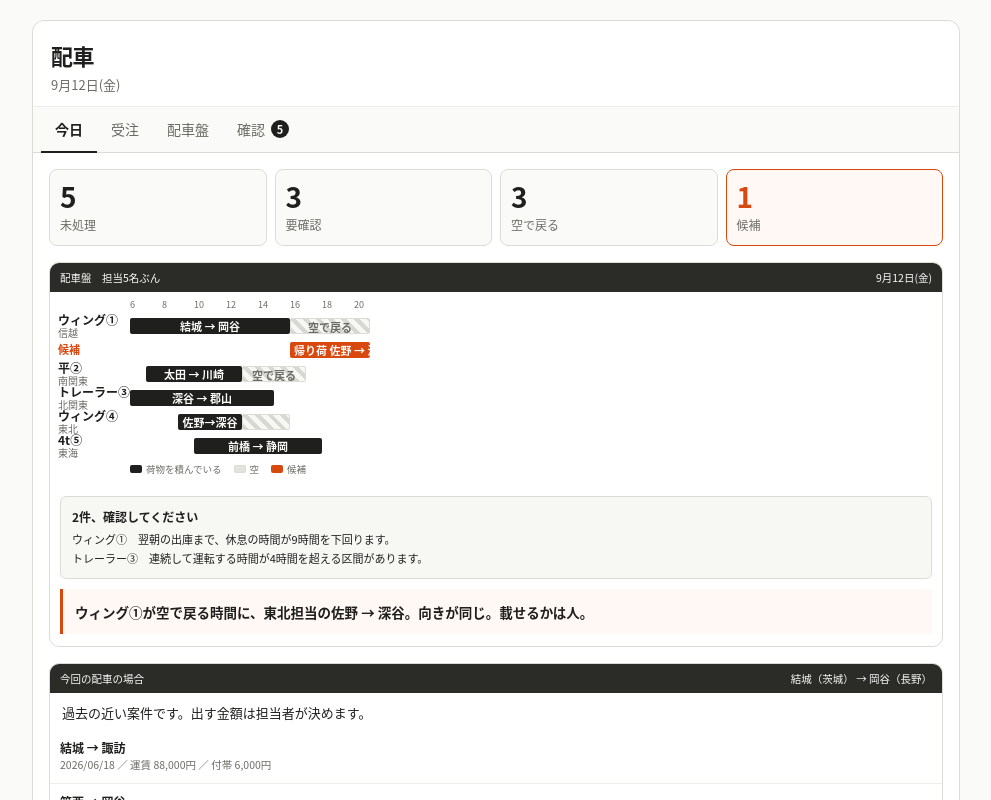
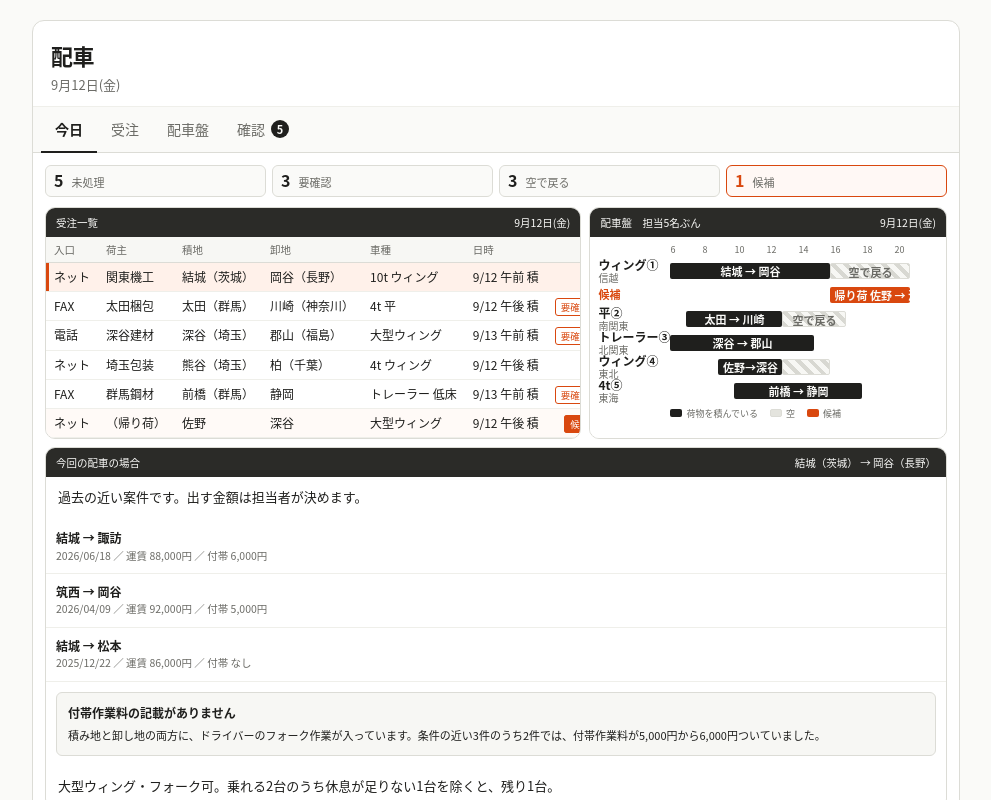
Before and after one commit to ideal-tomy/driver_dash_demo, a React (Vite) app: page /board in a window 1280 px wide. Shown: the top 800 px of the page, without its empty margins (144-1135 px from the left). Built offline with nearby package versions, Linux system fonts and the light colour scheme.

Commit message:
UI変更

```diff
--- a/src/app/TodayConsole.tsx
+++ b/src/app/TodayConsole.tsx
@@ -3,7 +3,7 @@ import { DispatchBoard } from "../components/board/DispatchBoard";
 import { OrderDetail } from "../components/orders/OrderDetail";
 import { OrderInbox } from "../components/orders/OrderInbox";
 import { LeisurePanel } from "../components/orders/LeisurePanel";
-import { ThisTimeCard } from "../components/orders/ThisTimeCard";
+import { DispatchDesk } from "../components/orders/DispatchDesk";
 
 const TABS: { id: ConsoleTab; label: string }[] = [
   { id: "today", label: "今日" },
@@ -61,8 +61,8 @@ export function TodayConsole({ inFlow = true }: Props) {
       </nav>
 
       {consoleTab === "today" ? (
-        <div className="console-body">
-          <div className="stat-row">
+        <div className="console-body is-desk">
+          <div className="stat-row is-slim">
             <div className="stat">
               <b>{openCount}</b>
               <span>未処理</span>
@@ -81,13 +81,7 @@ export function TodayConsole({ inFlow = true }: Props) {
             </div>
           </div>
 
-          <div className="console-section">
-            <DispatchBoard interactive={false} compact showIntent={false} />
-          </div>
-
-          <div className="console-section">
-            <ThisTimeCard />
-          </div>
+          <DispatchDesk />
 
           {(dutyAlerts.length > 0 || faxAlerts.length > 0) ? (
             <div className="console-section">
--- a/src/components/board/DispatchBoard.tsx
+++ b/src/components/board/DispatchBoard.tsx
@@ -5,6 +5,7 @@ type Props = {
   compact?: boolean;
   showIntent?: boolean;
   showAlerts?: boolean;
+  showReason?: boolean;
 };
 
 export function DispatchBoard({
@@ -12,6 +13,7 @@ export function DispatchBoard({
   compact = false,
   showIntent = true,
   showAlerts = true,
+  showReason = true,
 }: Props) {
   const {
     board,
@@ -126,15 +128,15 @@ export function DispatchBoard({
         </div>
       ) : null}
 
-      {suggestionVisible ? (
+      {showReason && suggestionVisible ? (
         <p className="knowledge-reason">{suggestion.reason}</p>
       ) : null}
-      {returnDecision === "accepted" ? (
+      {showReason && returnDecision === "accepted" ? (
         <p className="knowledge-reason">
           佐野 → 深谷を載せました。向きが同じだったため候補に出しています。休息の確認は残ります。
         </p>
       ) : null}
-      {returnDecision === "rejected" ? (
+      {showReason && returnDecision === "rejected" ? (
         <p className="knowledge-reason is-muted">
           候補は出しました。載せるかは人が決めています。
         </p>
--- /dev/null
+++ b/src/components/orders/DispatchDesk.tsx
@@ -0,0 +1,132 @@
+import { useState } from "react";
+import { useDemo } from "../../state/DemoStore";
+import { DispatchBoard } from "../board/DispatchBoard";
+import { ThisTimeCard } from "./ThisTimeCard";
+
+export function DispatchDesk() {
+  const { deskOrders, board } = useDemo();
+  const [selectedId, setSelectedId] = useState("ord-1058695");
+  const selected =
+    deskOrders.find((o) => o.id === selectedId) ?? deskOrders[0] ?? null;
+
+  return (
+    <div className="desk">
+      <div className="desk-split">
+        <section className="desk-left" aria-label="受注一覧">
+          <div className="desk-pane-hd">
+            <span>受注一覧</span>
+            <span>{board.dateLabel}</span>
+          </div>
+          <div className="desk-table-wrap">
+            <table className="desk-table">
+              <thead>
+                <tr>
+                  <th>入口</th>
+                  <th>荷主</th>
+                  <th>積地</th>
+                  <th>卸地</th>
+                  <th>車種</th>
+                  <th>日時</th>
+                  <th></th>
+                </tr>
+              </thead>
+              <tbody>
+                {deskOrders.map((o) => {
+                  const on = o.id === selected?.id;
+                  const rowClass = [
+                    on ? "is-on" : "",
+                    o.isReturnCandidate ? "is-cand" : "",
+                    o.needsConfirm ? "is-confirm" : "",
+                  ]
+                    .filter(Boolean)
+                    .join(" ");
+                  return (
+                    <tr
+                      key={o.id}
+                      className={rowClass || undefined}
+                      aria-selected={on}
+                      tabIndex={0}
+                      onClick={() => setSelectedId(o.id)}
+                      onKeyDown={(e) => {
+                        if (e.key === "Enter" || e.key === " ") {
+                          e.preventDefault();
+                          setSelectedId(o.id);
+                        }
+                      }}
+                    >
+                      <td>{o.channel}</td>
+                      <td>{o.shipper}</td>
+                      <td>{o.route.from}</td>
+                      <td>{o.route.to}</td>
+                      <td>{o.vehicleType}</td>
+                      <td>{o.loadDate}</td>
+                      <td>
+                        {o.isReturnCandidate ? (
+                          <span className="tg sug">候補</span>
+                        ) : o.needsConfirm ? (
+                          <span className="tg w">要確認</span>
+                        ) : o.status === "done" ? (
+                          <span className="tg">処理済</span>
+                        ) : null}
+                      </td>
+                    </tr>
+                  );
+                })}
+              </tbody>
+            </table>
+          </div>
+        </section>
+
+        <section className="desk-right" aria-label="運行">
+          <DispatchBoard
+            interactive={false}
+            compact
+            showIntent={false}
+            showAlerts={false}
+            showReason={false}
+          />
+        </section>
+      </div>
+
+      <section className="desk-bottom" aria-label="今回の根拠">
+        {selected?.isReturnCandidate ? (
+          <div className="scr">
+            <div className="top">
+              <span>帰り荷の候補</span>
+              <span>
+                {selected.route.from} → {selected.route.to}
+              </span>
+            </div>
+            <p className="knowledge-reason">{board.suggestion.reason}</p>
+          </div>
+        ) : selected?.needsConfirm ? (
+          <div className="scr">
+            <div className="top">
+              <span>要確認</span>
+              <span>
+                {selected.route.from} → {selected.route.to}
+              </span>
+            </div>
+            <p className="knowledge-lead">
+              {selected.confirmNote}。読めないところは埋めません。確定するのは担当者です。
+            </p>
+          </div>
+        ) : selected?.id === "ord-1058695" ? (
+          <ThisTimeCard />
+        ) : (
+          <div className="scr">
+            <div className="top">
+              <span>今回の配車の場合</span>
+              <span>
+                {selected?.route.from} → {selected?.route.to}
+              </span>
+            </div>
+            <p className="knowledge-lead">
+              この条件の過去がまだ少ないため、候補は出していません。
+            </p>
+          </div>
+        )}
+      </section>
+    </div>
+  );
+}
--- a/src/knowledge/fixtures/orders.json
+++ b/src/knowledge/fixtures/orders.json
@@ -23,7 +23,8 @@
     "cargoDetail": "パレット10枚／縦110cm・横110cm／総重量 3,000kg",
     "vehicleNote": "10t ウィング　緩衝材が必要",
     "surchargeListed": false,
-    "lane": "信越"
+    "lane": "信越",
+    "shipper": "関東機工"
   },
   {
     "id": "ord-1058696",
@@ -41,7 +42,8 @@
     "cargoDetail": null,
     "vehicleNote": null,
     "surchargeListed": null,
-    "lane": "南関東"
+    "lane": "南関東",
+    "shipper": "太田梱包"
   },
   {
     "id": "ord-1058697",
@@ -59,7 +61,8 @@
     "cargoDetail": null,
     "vehicleNote": null,
     "surchargeListed": null,
-    "lane": "北関東"
+    "lane": "北関東",
+    "shipper": "深谷建材"
   },
   {
     "id": "ord-1058698",
@@ -77,7 +80,8 @@
     "cargoDetail": null,
     "vehicleNote": null,
     "surchargeListed": null,
-    "lane": "南関東"
+    "lane": "南関東",
+    "shipper": "埼玉包装"
   },
   {
     "id": "ord-1058699",
@@ -95,7 +99,8 @@
     "cargoDetail": null,
     "vehicleNote": null,
     "surchargeListed": null,
-    "lane": "東海"
+    "lane": "東海",
+    "shipper": "群馬鋼材"
   },
   {
     "id": "ord-return-sano",
@@ -114,6 +119,7 @@
     "vehicleNote": null,
     "surchargeListed": null,
     "lane": "東北",
+    "shipper": "（帰り荷）",
     "isReturnCandidate": true
   }
 ]
--- a/src/knowledge/types.ts
+++ b/src/knowledge/types.ts
@@ -32,6 +32,7 @@ export type Order = {
   vehicleNote: string | null;
   surchargeListed: boolean | null;
   lane: string;
+  shipper: string;
   isReturnCandidate?: boolean;
 };
 
--- a/src/state/DemoStore.tsx
+++ b/src/state/DemoStore.tsx
@@ -31,6 +31,7 @@ type DemoContextValue = {
   consoleTab: ConsoleTab;
   setConsoleTab: (t: ConsoleTab) => void;
   orders: Order[];
+  deskOrders: Order[];
   pastCases: PastCase[];
   fleet: FleetSnapshot;
   rules: RulesSnapshot;
@@ -103,6 +104,19 @@ export function DemoProvider({ children }: { children: ReactNode }) {
       );
   }, [allOrders, confirmedIds]);
 
+  const deskOrders = useMemo(() => {
+    return allOrders.map((o) =>
+      confirmedIds.includes(o.id)
+        ? {
+            ...o,
+            needsConfirm: false,
+            status: "done" as const,
+            confirmNote: null,
+          }
+        : o,
+    );
+  }, [allOrders, confirmedIds]);
+
   const detailOrder =
     allOrders.find((o) => o.id === "ord-1058695") ?? allOrders[0] ?? null;
   const similarForDetail = useMemo(
@@ -149,6 +163,7 @@ export function DemoProvider({ children }: { children: ReactNode }) {
     consoleTab,
     setConsoleTab,
     orders,
+    deskOrders,
     pastCases,
     fleet,
     rules,
--- a/src/styles/app.css
+++ b/src/styles/app.css
@@ -392,6 +392,12 @@ body {
   background: #1f1f1d;
   color: #fafaf8;
   border-color: #1f1f1d;
+}
+
+.tg.sug {
+  border-color: #d9480f;
+  background: #d9480f;
+  color: #fff;
 }
 
 table.kv {
@@ -822,11 +828,37 @@ table.kv td {
   padding: 16px;
 }
 
+.console-body.is-desk {
+  padding: 12px;
+}
+
 .stat-row {
   display: grid;
   grid-template-columns: repeat(4, 1fr);
   gap: 8px;
   margin-bottom: 16px;
+}
+
+.stat-row.is-slim {
+  gap: 6px;
+  margin-bottom: 10px;
+}
+
+.stat-row.is-slim .stat {
+  padding: 6px 8px;
+  display: flex;
+  align-items: baseline;
+  gap: 8px;
+  border-radius: 6px;
+}
+
+.stat-row.is-slim .stat b {
+  font-size: 16px;
+}
+
+.stat-row.is-slim .stat span {
+  margin-top: 0;
+  font-size: 11px;
 }
 
 .stat {
@@ -990,6 +1022,136 @@ table.kv td {
   color: #1f1f1d;
 }
 
+.desk {
+  display: flex;
+  flex-direction: column;
+  gap: 8px;
+  container-type: inline-size;
+}
+
+.desk-split {
+  display: grid;
+  grid-template-columns: 1fr;
+  gap: 8px;
+  align-items: stretch;
+}
+
+@container (min-width: 700px) {
+  .desk-split {
+    grid-template-columns: minmax(0, 1.2fr) minmax(240px, 0.8fr);
+  }
+}
+
+.desk-left,
+.desk-right {
+  border: 1px solid #dcdcd6;
+  border-radius: 10px;
+  overflow: hidden;
+  background: #fff;
+  min-height: 0;
+  display: flex;
+  flex-direction: column;
+}
+
+.desk-pane-hd {
+  background: #2b2b28;
+  color: #fafaf8;
+  font-size: 10.5px;
+  padding: 7px 10px;
+  display: flex;
+  justify-content: space-between;
+  flex: 0 0 auto;
+}
+
+.desk-table-wrap {
+  overflow: auto;
+  flex: 1 1 auto;
+  max-height: 300px;
+}
+
+.desk-table {
+  width: 100%;
+  border-collapse: collapse;
+  font-size: 12px;
+  font-variant-numeric: tabular-nums;
+}
+
+.desk-table th {
+  position: sticky;
+  top: 0;
+  z-index: 1;
+  background: #f7f7f4;
+  font-size: 10.5px;
+  font-weight: 500;
+  color: #6b6b66;
+  text-align: left;
+  padding: 5px 8px;
+  border-bottom: 1px solid #dcdcd6;
+  white-space: nowrap;
+}
+
+.desk-table td {
+  padding: 6px 8px;
+  border-bottom: 1px solid #efefea;
+  white-space: nowrap;
+  color: #1f1f1d;
+  line-height: 1.35;
+}
+
+.desk-table td:last-child {
+  width: 1%;
+  text-align: right;
+}
+
+.desk-table tbody tr {
+  cursor: pointer;
+}
+
+.desk-table tbody tr:hover {
+  background: #f7f7f4;
+}
+
+.desk-table tbody tr.is-cand {
+  background: #fffaf7;
+}
+
+.desk-table tbody tr.is-on {
+  background: #fff1ea;
+}
+
+.desk-table tbody tr.is-on td:first-child {
+  box-shadow: inset 3px 0 0 #d9480f;
+}
+
+.desk-right .board-scr {
+  border: none;
+  border-radius: 0;
+  height: 100%;
+}
+
+.desk-right .board-scr.is-compact .lg {
+  padding-left: 72px;
+  font-size: 9px;
+}
+
+.desk-bottom .knowledge-reason {
+  margin: 0;
+}
+
+.desk-bottom .knowledge-lead {
+  margin: 0;
+  padding: 10px 12px 12px;
+  font-size: 13px;
+  line-height: 1.6;
+  color: #1f1f1d;
+}
+
+@container (max-width: 699px) {
+  .desk-table-wrap {
+    max-height: 240px;
+  }
+}
+
 @media (max-width: 520px) {
   .stat-row {
     grid-template-columns: repeat(2, 1fr);
```
Also changed, not shown: 2 other files (tests, documents, lock files or other folders).
